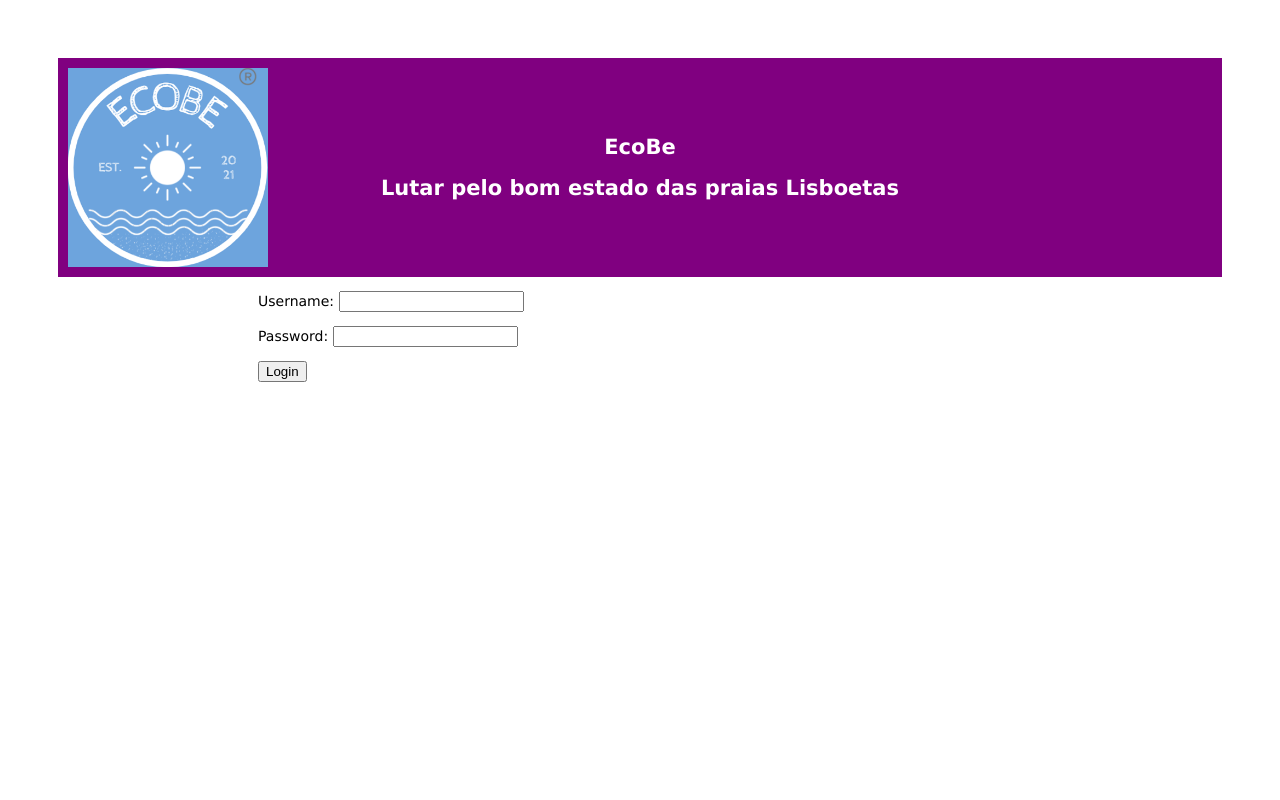
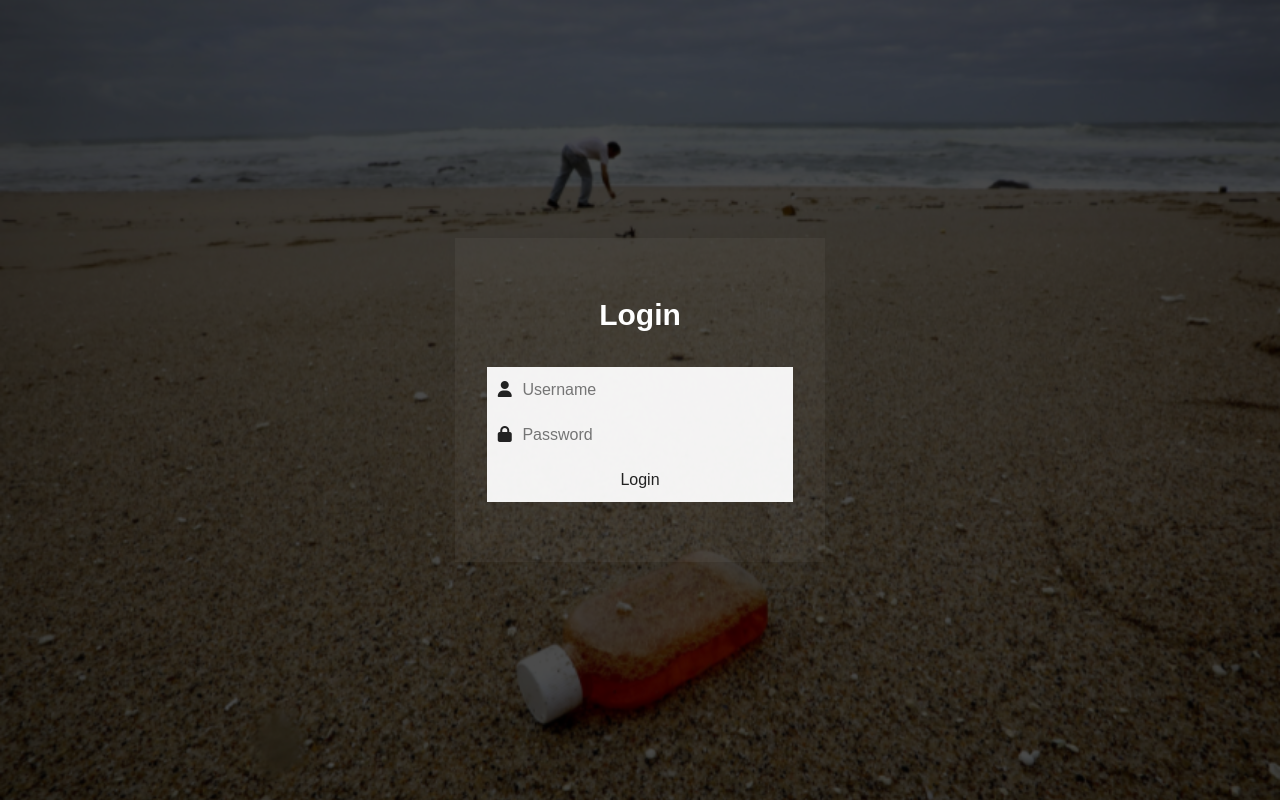
Before and after one commit to joaoluz90/EcoBe, a website: page public/userLogin.html in a window 1280 px wide. Drawn offline with nearby package versions, Linux system fonts and the light colour scheme.

Commit message:
login page html + css

```diff
--- /dev/null
+++ b/public/stylesheets/login.css
@@ -0,0 +1,67 @@
+*{
+    margin: 0;
+    padding: 0;
+    box-sizing: border-box;
+}
+.login{
+    background-image: url('/images/imagem-login.PNG');
+    background-repeat: no-repeat;
+    height: 100vh;
+    background-size: cover;
+    background-position: center;
+
+}
+.login:after{
+    position:absolute;
+    content: '';
+    top:0;
+    left: 0;
+    height: 100%;
+    width: 100%;
+    background: rgba(0, 0, 0,0.7);
+}
+.content{
+    position: absolute;
+    top: 50%;
+    left: 50%;
+    transform: translate(-50%,-50%);
+    text-align: center;
+    z-index: 999;
+    width: 370px;
+    text-align: center;
+    padding: 60px 32px;
+    background: rgba(255, 255,255,0.04 );
+}
+.content header{
+    color: white;
+    font-size: 30px;
+    font-weight: 600;
+    margin: 0 0 35px 0;
+    font-family: 'Montserrat',sans-serif;
+}
+.field{
+    position: relative;
+    height: 45px;
+    width: 100%;
+    display: flex;
+    background:rgba(255, 255,255,0.94 ) ;
+}
+.field span{
+    color: #222;
+    width: 40px;
+    line-height: 45px;
+}
+.field input{
+    height: 100%;
+    width: 100%;
+    background: transparent;
+    border: none;
+    outline: none;
+    color: #222;
+    font-size: 16px;
+    font-family: 'Poppins',sans-serif;
+}
+
+.space{
+    margin-top: 16px;
+}
--- a/public/userLogin.html
+++ b/public/userLogin.html
@@ -3,24 +3,30 @@
 
     <head>
         <title>EcoBe</title>
-        <link rel="stylesheet" href="/stylesheets/style.css">
+        <link rel="stylesheet" href="/stylesheets/login.css">
         <script src="https://ajax.googleapis.com/ajax/libs/jquery/3.5.1/jquery.min.js"></script>
         <script src="javascripts/userLogin.js"></script>
+        <script src="https://kit.fontawesome.com/a076d05399.js" crossorigin="anonymous"></script>
     </head>
+    <div class="login">
+      <div class="content">
+        <header>Login</header>
+        <form action="#">
+          <div class="field space">
+            <span class="fa fa-user"></span>
+            <input type="username" id="username" placeholder="Username">
+          </div>
+          <div class="field">
+            <span class="fa fa-lock"></span>
+            <input type="password" id="pass" placeholder="Password">
+          </div>
+          <div class="field ">
+            <input type="button" onclick="login()" value="Login">
+            <p id="msg"></p>
+          </div>
 
-      <body>
-        <header>
-          <img src="images/ecobe.png" alt="EcoBe logo">
-          <section>
-            <h1>EcoBe</h1>
-            <h2>Lutar pelo bom estado das praias Lisboetas</h2>
-          </section>
-        </header>
-        <main>
-            <p> Username: <input type="username" id="username"></p>
-            <p> Password: <input type="password" id="pass"></p>
-            <p> <input type="button" onclick="login()" value="Login"></p>
-            <p id="msg"></p>
-        </main>
-    </body>
+        </form>
+      </div>
+
+    </div>
 </html>
```
Also changed, not shown: public/images/imagem-login.PNG (added).
